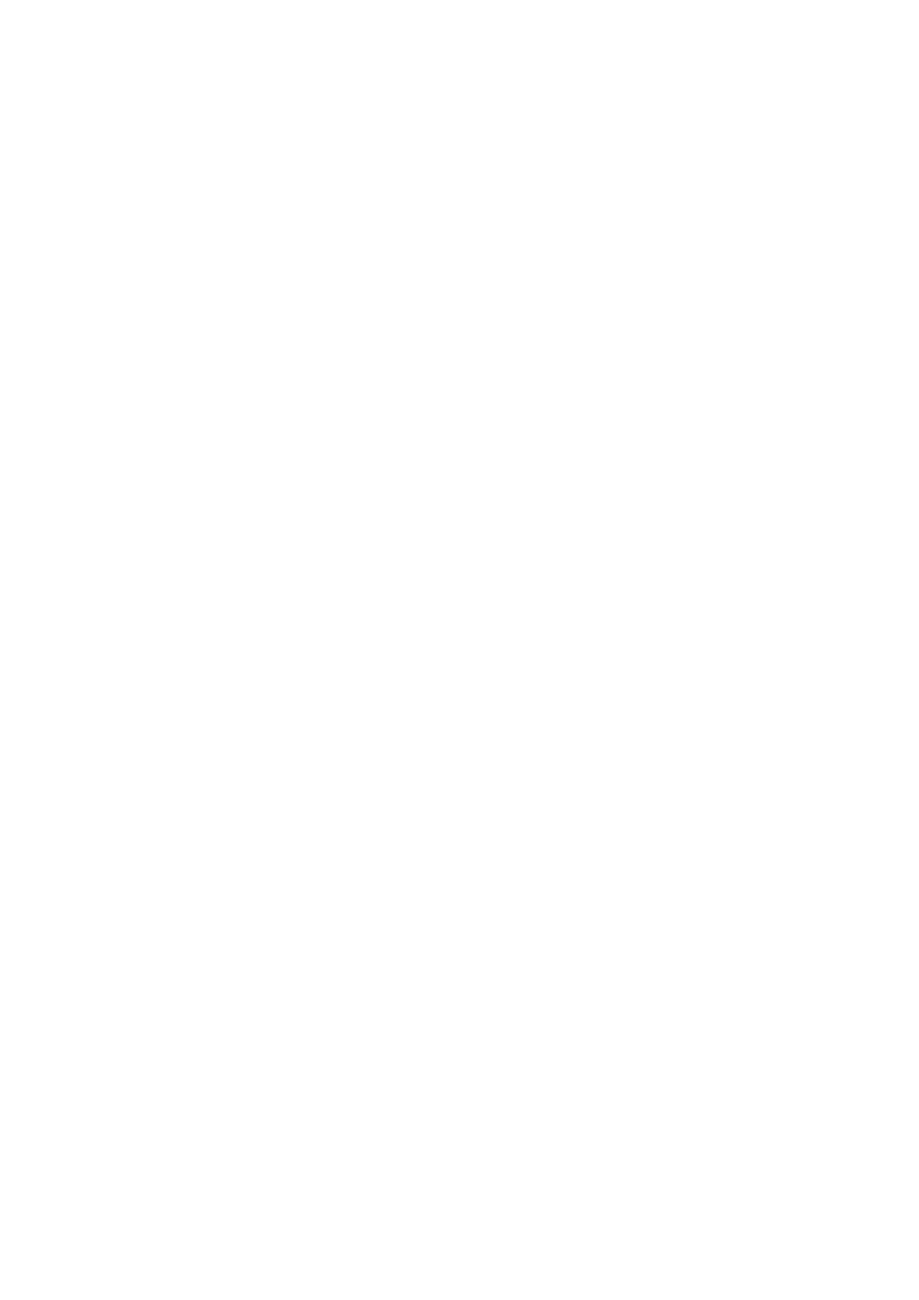
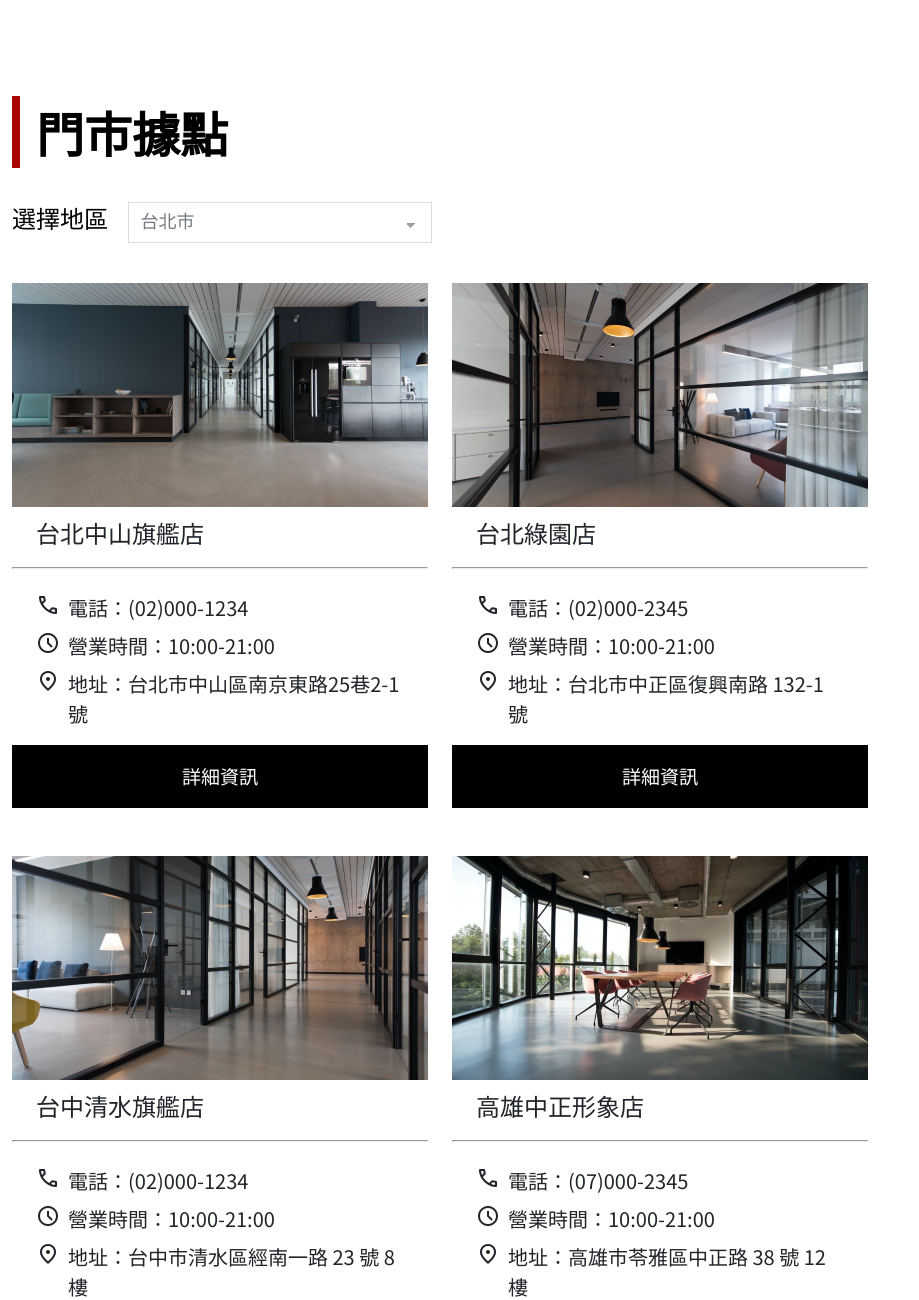
Before and after one commit to lumanmann/optical-shop, a website built with Vite: page pages/stores.html in a window 1280 px wide. Shown: the top 1300 px of the page, without its empty margins (0-919 px from the left). Before the commit the page ends 800 px from the top, so only its background shows below. Built offline with nearby package versions, Linux system fonts and the light colour scheme.

Commit message:
feat: stores page layout

```diff
--- a/assets/scss/all.scss
+++ b/assets/scss/all.scss
@@ -13,3 +13,4 @@
 // pages
 @import './pages/index';
 @import './pages/faq';
+@import './pages/stores';
--- a/assets/scss/helper/_utilities.scss
+++ b/assets/scss/helper/_utilities.scss
@@ -25,6 +25,14 @@
 
 .mb-22 {
   margin-bottom: 22px;
+}
+
+.mb-41 {
+  margin-bottom: 41px;
+}
+
+.mr-8 {
+  margin-right: 8px;
 }
 
 .mr-48 {
@@ -56,11 +64,15 @@
   margin-bottom: $spacing-6;
 }
 
-.faq-item {
-  margin-bottom: $spacing-8;
+.content-section {
+  @include bg-white;
+  padding: 96px 0 80px 0;
+
+  @include pad {
+    padding: 80px 0 80px 0;
+  }
+
+  @include mobile {
+    padding: 40px 0 64px 0;
+  }
 }
-
-h4 {
-  font-size: 20px;
-  font-weight: bold;
-}
--- a/assets/scss/helper/_variables.scss
+++ b/assets/scss/helper/_variables.scss
@@ -6,8 +6,9 @@
 
 $primary: #aa0601;
 $secondary: #650300;
-
-
+$font-black: #212529;
+$light: #CED4DA;
+$dark: #495057;
 
 // font-family
 $font-tc: 'Noto Sans TC', sans-serif;
--- a/assets/scss/pages/_faq.scss
+++ b/assets/scss/pages/_faq.scss
@@ -1,12 +1,8 @@
-.faq {
-  @include bg-white;
-  padding: 96px 0 80px 0;
+.faq-item {
+  margin-bottom: $spacing-8;
+}
 
-  @include pad {
-    padding: 80px 0 80px 0;
-  }
-
-  @include mobile {
-    padding: 40px 0 64px 0;
-  }
+.faq-item h4 {
+  font-size: 20px;
+  font-weight: bold;
 }
--- /dev/null
+++ b/assets/scss/pages/_stores.scss
@@ -0,0 +1,96 @@
+.store-dropdown {
+  margin-bottom: 40px;
+}
+
+.store-dropdown span {
+  font-size: 24px;
+  margin-right: 16px;
+  font-weight: normal;
+
+  @include mobile {
+    font-size: 14px;
+    margin-right: 8px;
+  }
+}
+
+.store-dropdown select {
+  /* styling */
+  color: $dark;
+  opacity: 0.75;
+  background-color: white;
+  border: 1px solid $light;
+  padding: 6px 12px;
+  font-size: 18px;
+  line-height: 1.5em;
+  width: 304px;
+
+  /* reset */
+  outline: 0px;
+  margin: 0;
+  -webkit-box-sizing: border-box;
+  -moz-box-sizing: border-box;
+  box-sizing: border-box;
+  -webkit-appearance: none;
+  -moz-appearance: none;
+
+  @include mobile {
+    max-width: 276px;
+  }
+}
+
+.store-dropdown select option {
+  font-size: 18px;
+  color: $dark;
+  opacity: 0.75;
+}
+
+/* arrow */
+select.store-select {
+  background-image: linear-gradient(45deg, transparent 50%, gray 50%),
+    linear-gradient(135deg, gray 50%, transparent 50%),
+    linear-gradient(to right, #ccc, #ccc);
+  background-position: calc(100% - 20px) calc(1em + 2px),
+    calc(100% - 15px) calc(1em + 2px), calc(100% - 2.5em) 0.5em;
+  background-size: 5px 5px, 5px 5px, 0px 0em;
+  background-repeat: no-repeat;
+}
+
+.store-list {
+  display: flex;
+  flex-wrap: wrap;
+  column-gap: 24px;
+  row-gap: 48px;
+}
+
+.store-item {
+  max-width: 416px;
+}
+
+.store-item-title {
+  color: $font-black;
+  font-size: 24px;
+  padding: 8px 24px;
+  font-weight: normal;
+}
+
+.store-item-content {
+  color: $font-black;
+  font-size: 20px;
+  padding: 16px 24px;
+  font-weight: normal;
+}
+
+.store-item-btn {
+  display: block;
+  width: 100%;
+  padding: 16px 0;
+  border: 1px solid #00000020;
+  background-color: black;
+  color: white;
+  font-size: 19px;
+  text-align: center;
+
+  &:hover {
+    background-color: $secondary;
+  }
+}
--- a/layout/footer.ejs
+++ b/layout/footer.ejs
@@ -9,7 +9,7 @@
           <li><a href="blog.html">部落格</a></li>
           <li><a href="faq.html">常見問題</a></li>
         </ul>
-        <a href="tel:+886-8-0000000"  class="contact mb-22">
+        <a href="tel:+886-8-0000000" class="contact mb-22">
           <p>
             <span class="material-symbols-outlined contact-icon"> call </span>
             0800-000-00
--- a/pages/blog.html
+++ b/pages/blog.html
@@ -0,0 +1,35 @@
+<!DOCTYPE html>
+<html lang="en">
+  <head>
+    <meta charset="UTF-8" />
+    <meta http-equiv="X-UA-Compatible" content="IE=edge" />
+    <meta name="viewport" content="width=device-width, initial-scale=1.0" />
+    <title>Optical | Blog</title>
+    <link
+      rel="icon"
+      href="../assets/images/1690122570.ico"
+      type="image/x-icon"
+    />
+    <!-- Google font -->
+    <link rel="preconnect" href="https://fonts.googleapis.com" />
+    <link rel="preconnect" href="https://fonts.gstatic.com" crossorigin />
+    <link
+      href="https://fonts.googleapis.com/css2?family=Noto+Sans+TC:wght@400;700&family=Roboto:wght@400;900&display=swap"
+      rel="stylesheet"
+    />
+    <link
+      href="https://fonts.googleapis.com/css2?family=Material+Symbols+Outlined:opsz,wght,FILL,GRAD@48,400,0,0"
+      rel="stylesheet"
+    />
+  </head>
+  <body>
+    <%- include('./layout/header'); -%>
+    <div class="container">
+
+    </div>
+
+    <%- include('./layout/footer'); -%>
+
+    <script type="module" src="../main.js"></script>
+  </body>
+</html>
--- a/pages/stores.html
+++ b/pages/stores.html
@@ -0,0 +1,207 @@
+<!DOCTYPE html>
+<html lang="en">
+  <head>
+    <meta charset="UTF-8" />
+    <meta http-equiv="X-UA-Compatible" content="IE=edge" />
+    <meta name="viewport" content="width=device-width, initial-scale=1.0" />
+    <title>Optical | Stores</title>
+    <link
+      rel="icon"
+      href="../assets/images/1690122570.ico"
+      type="image/x-icon"
+    />
+    <!-- Google font -->
+    <link rel="preconnect" href="https://fonts.googleapis.com" />
+    <link rel="preconnect" href="https://fonts.gstatic.com" crossorigin />
+    <link
+      href="https://fonts.googleapis.com/css2?family=Noto+Sans+TC:wght@400;700&family=Roboto:wght@400;900&display=swap"
+      rel="stylesheet"
+    />
+    <link
+      href="https://fonts.googleapis.com/css2?family=Material+Symbols+Outlined:opsz,wght,FILL,GRAD@48,400,0,0"
+      rel="stylesheet"
+    />
+  </head>
+  <body>
+    <%- include('./layout/header'); -%>
+    <div class="container">
+      <div class="content-section">
+        <h2 class="title">門市據點</h2>
+
+        <div class="store-dropdown">
+          <span>選擇地區</span>
+          <select class="store-select">
+            <option>台北市</option>
+            <option>台中市</option>
+            <option>高雄市</option>
+          </select>
+        </div>
+
+        <ul class="store-list">
+          <!-- store item -->
+          <li class="store-item">
+            <img
+              src="../assets/images/store-1.png"
+              alt="store"
+              class="store-img"
+            />
+            <div class="store-item-title">
+              <h4>台北中山旗艦店</h4>
+            </div>
+            <hr/>
+            <ul class="store-item-content">
+              <li class="flex mb-8">
+                <span class="material-symbols-outlined mr-8"> call </span>
+                <p>電話：(02)000-1234</p>
+              </li>
+              <li class="flex mb-8">
+                <span class="material-symbols-outlined mr-8"> schedule </span>
+                <p>營業時間：10:00-21:00</p>
+              </li>
+              <li class="flex">
+                <span class="material-symbols-outlined mr-8">
+                  location_on
+                </span>
+                <p>地址：台北市中山區南京東路25巷2-1號</p>
+              </li>
+            </ul>
+            <a class="store-item-btn" href="#">
+              詳細資訊
+            </a>
+          </li>
+
+          <!-- store item -->
+          <li class="store-item">
+            <img
+              src="../assets/images/store-2.png"
+              alt="store"
+              class="store-img"
+            />
+            <div class="store-item-title">
+              <h4>台北綠園店</h4>
+            </div>
+            <hr/>
+            <ul class="store-item-content">
+              <li class="flex mb-8">
+                <span class="material-symbols-outlined mr-8"> call </span>
+                <p>電話：(02)000-2345</p>
+              </li>
+              <li class="flex mb-8">
+                <span class="material-symbols-outlined mr-8"> schedule </span>
+                <p>營業時間：10:00-21:00</p>
+              </li>
+              <li class="flex">
+                <span class="material-symbols-outlined mr-8">
+                  location_on
+                </span>
+                <p>地址：台北市中正區復興南路 132-1 號</p>
+              </li>
+            </ul>
+            <a class="store-item-btn" href="#">
+              詳細資訊
+            </a>
+          </li>
+
+          <!-- store item -->
+          <li class="store-item">
+            <img
+              src="../assets/images/store-3.png"
+              alt="store"
+              class="store-img"
+            />
+            <div class="store-item-title">
+              <h4>台中清水旗艦店</h4>
+            </div>
+            <hr/>
+            <ul class="store-item-content">
+              <li class="flex mb-8">
+                <span class="material-symbols-outlined mr-8"> call </span>
+                <p>電話：(02)000-1234</p>
+              </li>
+              <li class="flex mb-8">
+                <span class="material-symbols-outlined mr-8"> schedule </span>
+                <p>營業時間：10:00-21:00</p>
+              </li>
+              <li class="flex">
+                <span class="material-symbols-outlined mr-8">
+                  location_on
+                </span>
+                <p>地址：台中市清水區經南一路 23 號 8 樓</p>
+              </li>
+            </ul>
+            <a class="store-item-btn" href="#">
+              詳細資訊
+            </a>
+          </li>
+
+          <!-- store item -->
+          <li class="store-item">
+            <img
+              src="../assets/images/store-4.png"
+              alt="store"
+              class="store-img"
+            />
+            <div class="store-item-title">
+              <h4>高雄中正形象店</h4>
+            </div>
+            <hr/>
+            <ul class="store-item-content">
+              <li class="flex mb-8">
+                <span class="material-symbols-outlined mr-8"> call </span>
+                <p>電話：(07)000-2345</p>
+              </li>
+              <li class="flex mb-8">
+                <span class="material-symbols-outlined mr-8"> schedule </span>
+                <p>營業時間：10:00-21:00</p>
+              </li>
+              <li class="flex">
+                <span class="material-symbols-outlined mr-8">
+                  location_on
+                </span>
+                <p>地址：高雄市苓雅區中正路 38 號 12 樓</p>
+              </li>
+            </ul>
+            <a class="store-item-btn" href="#">
+              詳細資訊
+            </a>
+          </li>
+
+          <!-- store item -->
+          <li class="store-item">
+            <img
+              src="../assets/images/store-5.png"
+              alt="store"
+              class="store-img"
+            />
+            <div class="store-item-title">
+              <h4>高雄夢時代店</h4>
+            </div>
+            <hr/>
+            <ul class="store-item-content">
+              <li class="flex mb-8">
+                <span class="material-symbols-outlined mr-8"> call </span>
+                <p>電話：(07)000-1234</p>
+              </li>
+              <li class="flex mb-8">
+                <span class="material-symbols-outlined mr-8"> schedule </span>
+                <p>營業時間：10:00-21:00</p>
+              </li>
+              <li class="flex">
+                <span class="material-symbols-outlined mr-8">
+                  location_on
+                </span>
+                <p>地址：高雄市前鎮區中華一路 63 號 6 樓</p>
+              </li>
+            </ul>
+            <a class="store-item-btn" href="#">
+              詳細資訊
+            </a>
+          </li>
+        </ul>
+      </div>
+    </div>
+    <%- include('./layout/footer'); -%>
+
+    <script type="module" src="../main.js"></script>
+  </body>
+</html>
```
Also changed, not shown: pages/faq.html (+1 -1 lines).
